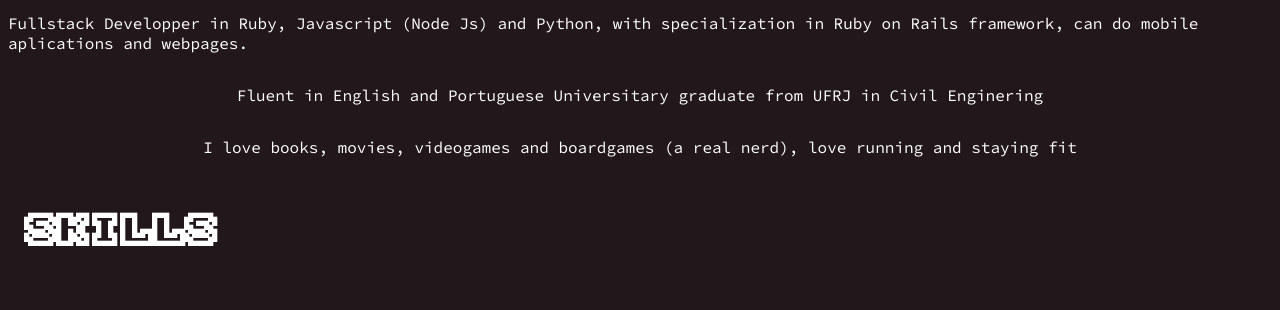
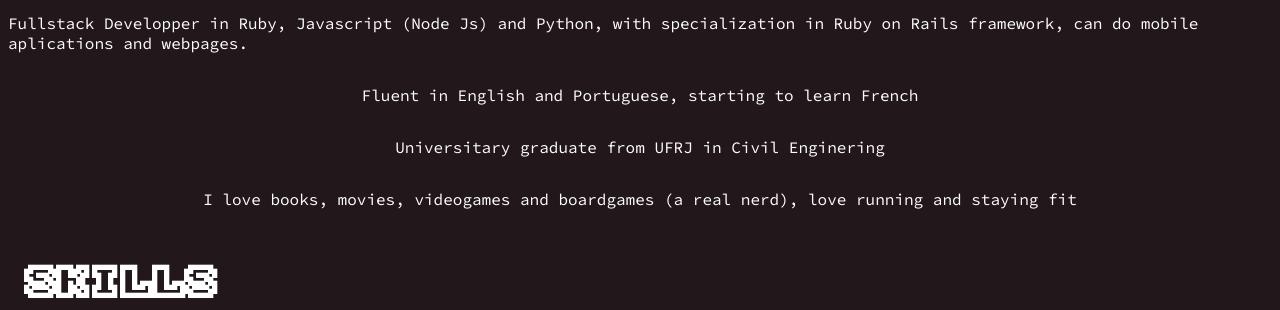
Before and after one commit to diogolsq/portfolio, a website: page index.html in a window 1280 px wide. Shown: the part 1346-1656 px from the top of the page. Drawn offline with nearby package versions, Linux system fonts and the light colour scheme; files that its build step writes are made by us from their sources; files whose address does not match are found by name.

Commit message:
starting to update the portfolio

```diff
--- a/index.html
+++ b/index.html
@@ -67,8 +67,9 @@
         Fullstack Developper in Ruby, Javascript (Node Js) and Python, with specialization in Ruby on Rails framework, can do mobile aplications and webpages.
       </p>
       <p>
-        Fluent in English and Portuguese
-
+        Fluent in English and Portuguese, starting to learn French
+      </p>
+      <p>
         Universitary graduate from UFRJ in Civil Enginering
       </p>
       <p>
@@ -164,6 +165,25 @@
 
         </div>
       </div>
+
+<!--
+      <div class="card-trip">
+        <video autoplay muted loop playsinline alt="Demo video"><source src="videos/localmarketDemo.mp4" type="video/mp4"></video>
+        <div class="card-trip-infos">
+          <div>
+            <h2> Geek Store React </h2>
+            <p>Small shop for selling geek clothers and props</p>
+            <div class="card-fixing-icons">
+              <i class="devicon-rails-plain-wordmark colored"></i>
+              <i class="devicon-nodejs-plain colored"></i>
+              <i class="devicon-postgresql-plain-wordmark colored"></i>
+              <div class="card-fixing-icon-right">
+                <a href="https://github.com/diogolsq/LocalMarket" target="_blank"><i class="devicon-github-plain-wordmark colored"></i></a>
+              </div>
+            </div>
+          </div>
+        </div>
+      </div> -->
 
       <div class="card-trip">
         <video autoplay muted loop playsinline alt="Demo video"><source src="videos/localmarketDemo.mp4" type="video/mp4"></video>
```
Also changed, not shown: 1 other file.
